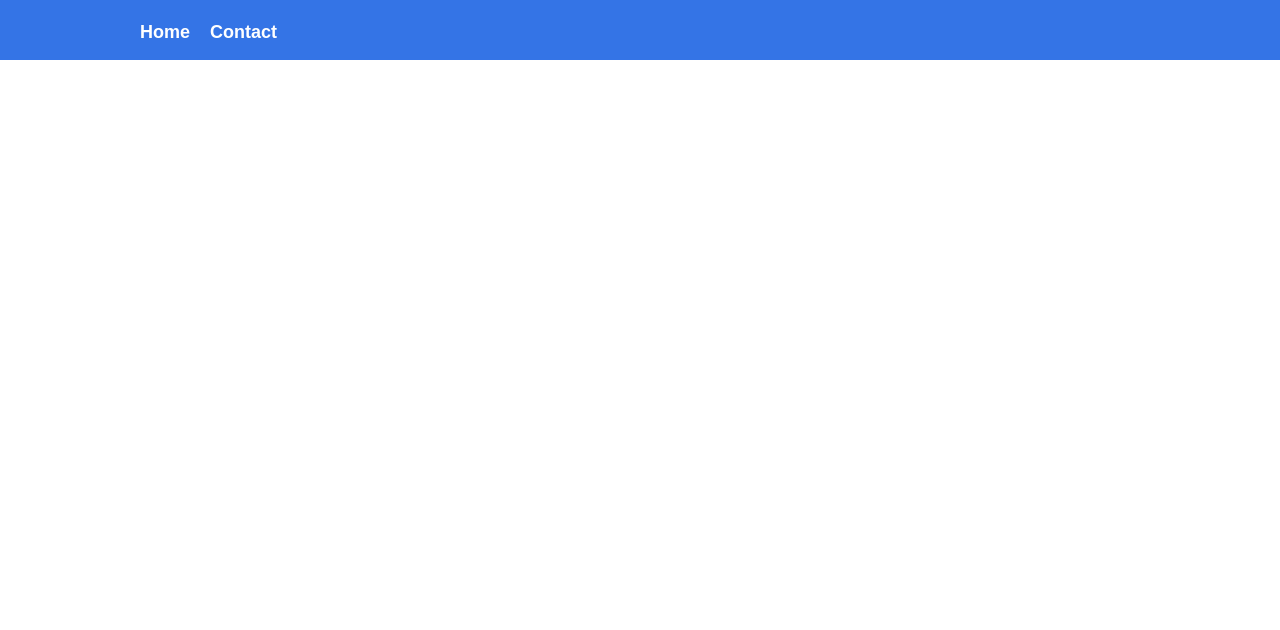
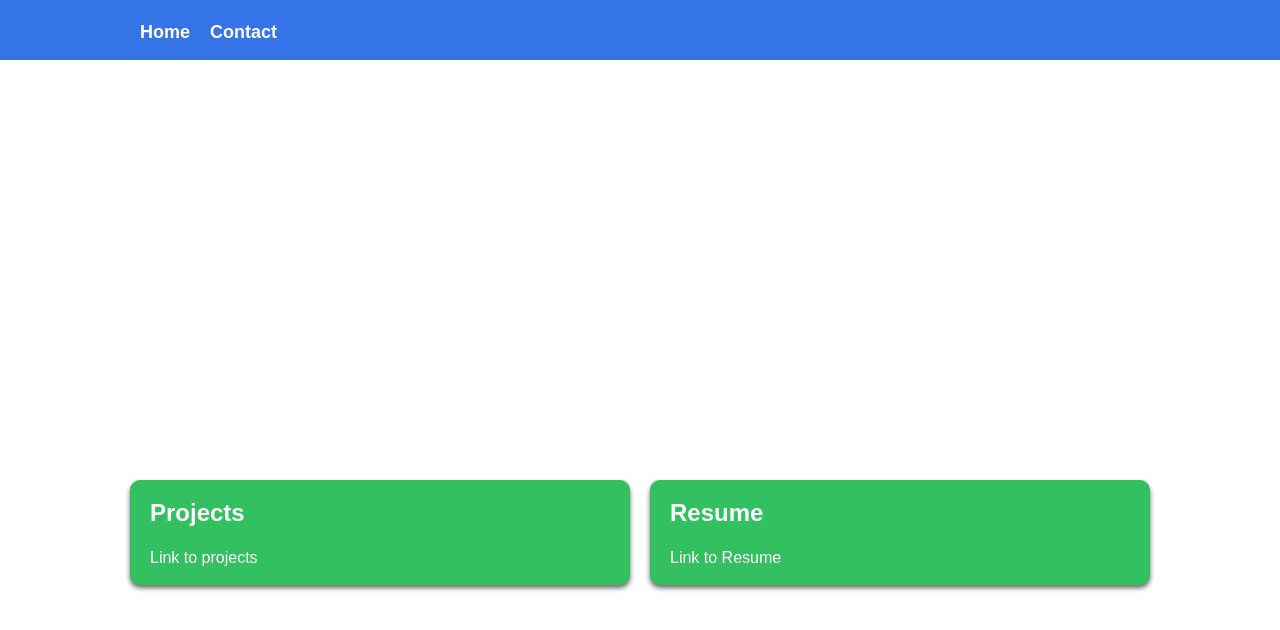
Before and after one commit to mbemshey/madison.emshey.ca, a plain HTML site: page index.html in a window 1280 px wide. Drawn offline with Linux system fonts and the light colour scheme.

Commit message:
added some content to be filled later

```diff
--- a/index.html
+++ b/index.html
@@ -37,6 +37,26 @@
             </div>
         </div>
     </header>
+    <section class="boxes">
+        <div class="container">
+            <div class="box">
+                <h2>
+                    Projects
+                </h2>
+                <p>
+                    Link to projects
+                </p>
+            </div>
+            <div class="box">
+                <h2>
+                    Resume
+                </h2>
+                <p>
+                    Link to Resume
+                </p>
+            </div>
+        </div>
+    </section>
 </body>
 
 </html>
```
